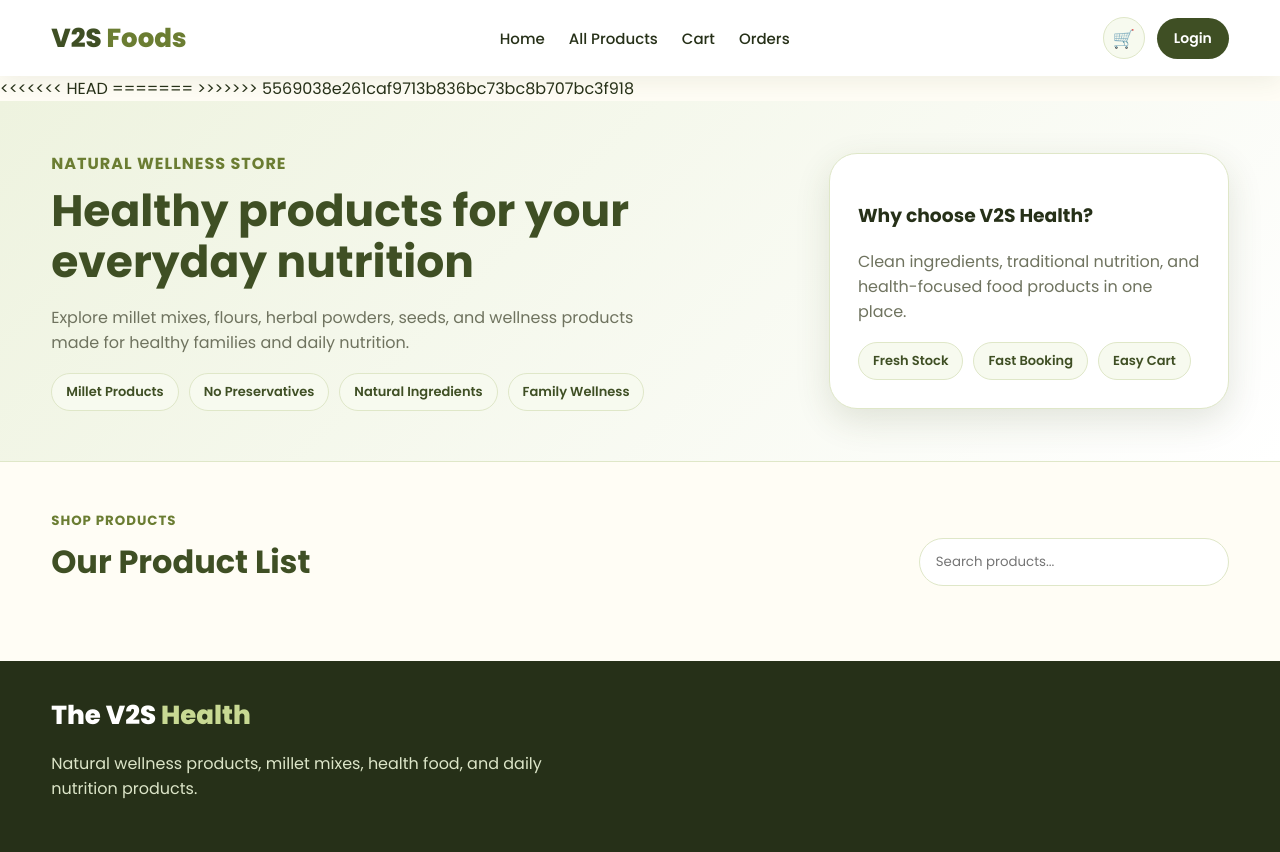
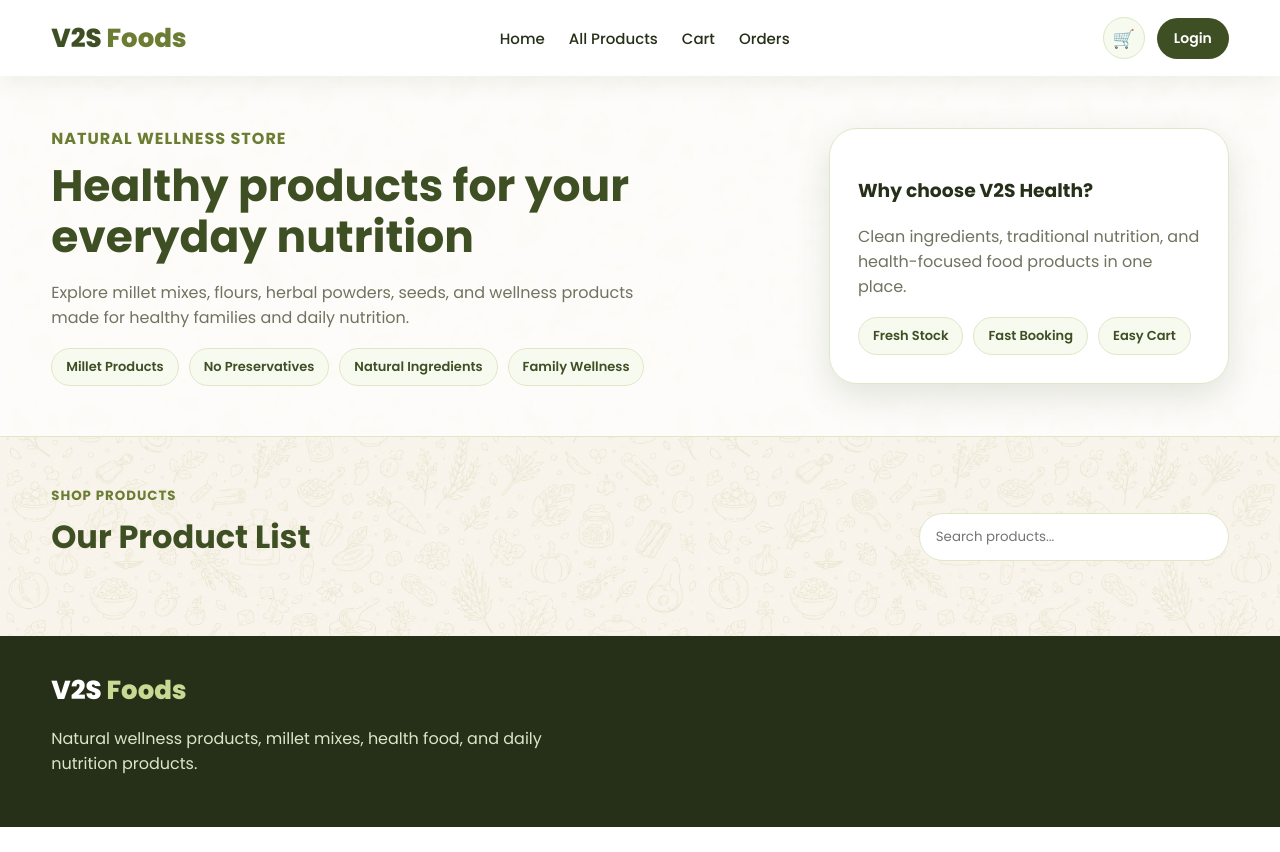
Before and after one commit to rohith913/V2SFoods, a FastAPI app: page /products in a window 1280 px wide. After the commit the page ends 827 px from the top, so only its background shows below. Run offline with FastAPI, Linux system fonts and the light colour scheme.

Commit message:
background setup

```diff
--- a/static/css/style.css
+++ b/static/css/style.css
@@ -19,8 +19,35 @@
 
 body {
     margin: 0;
-    background: var(--cream);
     color: var(--text-dark);
+    background-color: #f8f4ee;
+    position: relative;
+}
+
+body::before {
+    content: "";
+    position: fixed;
+    inset: 0;
+    background-image: url("/static/images/food-bg.png");
+    background-repeat: repeat;
+    background-size: 700px auto;
+    opacity: 0.70;
+    z-index: -1;
+}
+
+.header,
+.login-card,
+.card,
+.form-card,
+.table-card,
+.product-card,
+.hero-card,
+.order-box,
+.search-card,
+.empty-card,
+.modal-box,
+.product-detail-modal {
+    background: rgba(255, 255, 255, 0.96);
 }
 
 a {
@@ -390,7 +417,8 @@ tr:hover {
 
 /* Product List */
 .hero {
-    background: linear-gradient(135deg, var(--olive-light), var(--white));
+    background: rgba(255, 255, 255, 0.72);
+    backdrop-filter: blur(2px);
     padding: 50px 0;
     border-bottom: 1px solid var(--border);
 }
--- a/templates/base.html
+++ b/templates/base.html
@@ -14,25 +14,6 @@
 </head>
 
 <body>
-    <!--
-<div class="topbar">
-    <div class="container topbar-inner">
-        <div>📞 +91 9966988888</div>
-
-        <div class="top-links">
-            {% if request.session.get("admin_id") %}
-                <a href="/admin/dashboard">Dashboard</a>
-                <a href="/admin/logout">Logout</a>
-            {% elif request.session.get("user_id") %}
-                <a href="/user/orders">My Orders</a>
-                <a href="/user/logout">Logout</a>
-            {% else %}
-                <a href="/user/login">Sign in</a>
-                <a href="/products">Products</a>
-            {% endif %}
-        </div>
-    </div>
-</div> -->
 
     <header class="header">
         <div class="container nav-wrap">
@@ -65,15 +46,11 @@
             </div>
         </div>
     </header>
-<<<<<<< HEAD
-=======
-
->>>>>>> 5569038e261caf9713b836bc73bc8b707bc3f918
     {% block content %}{% endblock %}
 
     <footer class="footer">
         <div class="container">
-            <div class="logo footer-logo">The V2S <span>Health</span></div>
+            <div class="logo footer-logo">V2S <span>Foods</span></div>
             <p>
                 Natural wellness products, millet mixes, health food, and daily nutrition products.
             </p>
```
Also changed, not shown: static/images/food-bg.png (added).
